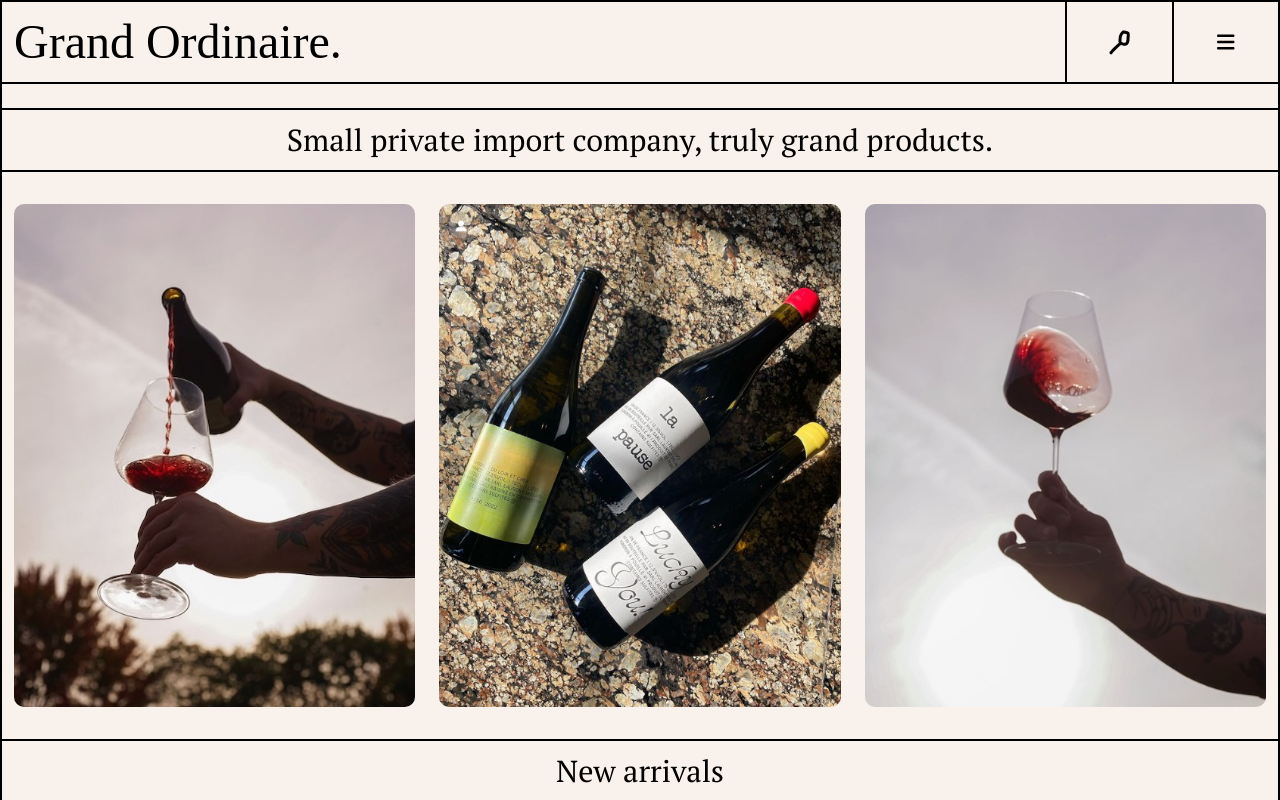
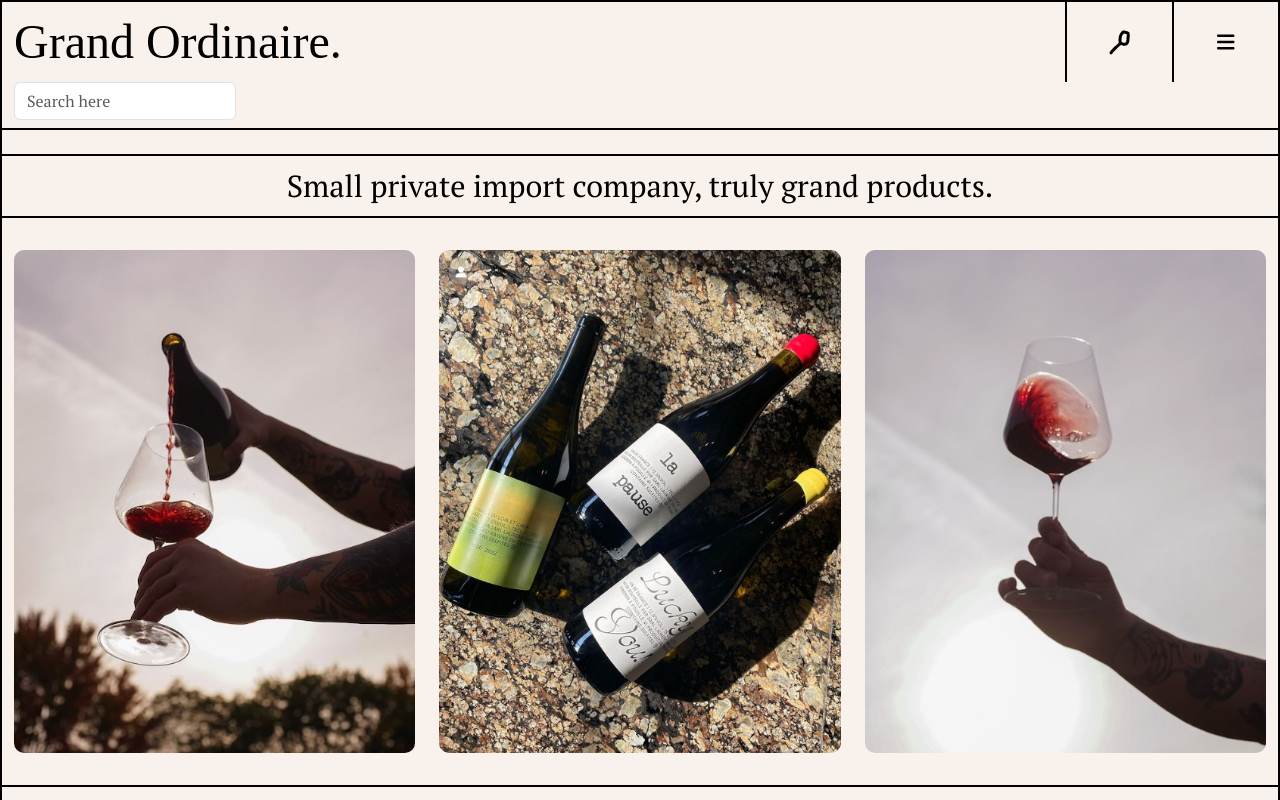
Before and after one commit to veronique1415/veronique-desrochers-captsone, a React (Create React App) app: page / in a window 1280 px wide. Shown: the top 800 px of the page. Built offline with nearby package versions, Linux system fonts and the light colour scheme; no server answers; a web font is replaced by a local one.

Commit message:
start search styling

```diff
--- a/src/components/Header/Header.js
+++ b/src/components/Header/Header.js
@@ -3,6 +3,7 @@ import { Link } from "react-router-dom"
 import { Container, Row, Col} from "react-bootstrap"
 import "./Header.scss"
 import SideNav from "../SideNav/SideNav"
+import SearchBar from "../SearchBar/SearchBar"
 
 
 const Header = () => {
@@ -22,6 +23,7 @@ const Header = () => {
                         </Col>
                     </Row>
                 </Container>
+                <SearchBar/>
             </nav>
         </header>
     )
--- /dev/null
+++ b/src/components/SearchBar/SearchBar.js
@@ -0,0 +1,39 @@
+
+import { Container, Row, Col, Form } from "react-bootstrap";
+import { useState, useEffect } from "react";
+import axios from "axios";
+import "./SearchBar.scss"
+
+const baseUrl = process.env.REACT_APP_BASE_URL
+const searchProducerUrl = `${baseUrl}producers/search?s=`
+// const searchProductsUrl = `${baseUrl}products/search?s=`
+
+const SearchBar = () => {
+const [searchInput, setSearchInput] = useState("")
+
+useEffect(() => {
+    const searchData = async (searchInput) => {
+        const response = await axios.get(`${searchProducerUrl}${searchInput}`)
+    }
+},[searchInput])
+
+  return (
+    <section>
+        <Container>
+            <Row>
+                <Col>
+                <Form>
+                    <Form.Group>
+                        <Form.Label htmlFor="#search">
+                            <Form.Control type="search" id="search" name="search" placeholder="Search here"/>
+                        </Form.Label>
+                    </Form.Group>
+                </Form>
+                </Col>
+            </Row>
+        </Container>
+    </section>
+  )
+};
+
+export default SearchBar;
--- /dev/null
+++ b/src/components/SearchBar/SearchBar.scss
@@ -0,0 +1,3 @@
+@use '../../styles/partials/globals';
+@use '../../styles/partials/variables' as *;
+@use '../../styles/partials/mixins' as *;
```
